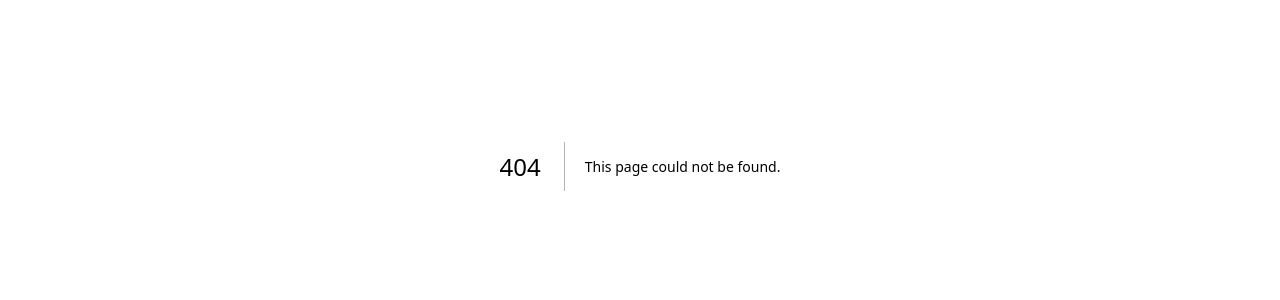
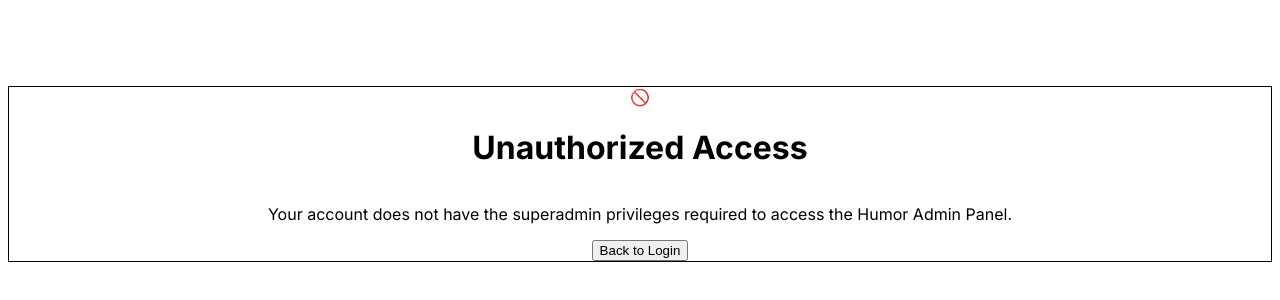
Before and after one commit to catherineavelar/humor-admin-panel, a Next.js app: page /unauthorized in a window 1280 px wide. Before the commit this address had no page. Shown: the part 234-534 px from the top of the page. Built offline with nearby package versions, Linux system fonts and the light colour scheme.

Commit message:
Add unauthorized page

```diff
--- /dev/null
+++ b/src/app/unauthorized/page.tsx
@@ -0,0 +1,21 @@
+'use client'
+
+export default function UnauthorizedPage() {
+    return (
+        <div className="min-h-screen bg-gray-950 flex items-center justify-center">
+            <div className="bg-gray-900 p-10 rounded-2xl border border-gray-800 flex flex-col items-center gap-6 w-full max-w-md text-center">
+                <div className="text-5xl">🚫</div>
+                <h1 className="text-2xl font-bold text-white">Unauthorized Access</h1>
+                <p className="text-gray-400">
+                    Your account does not have the superadmin privileges required to access the Humor Admin Panel.
+                </p>
+                <button
+                    onClick={() => window.location.href = '/login'}
+                    className="bg-white text-gray-900 font-semibold py-3 px-6 rounded-lg hover:bg-gray-100 transition"
+                >
+                    Back to Login
+                </button>
+            </div>
+        </div>
+    )
+}
--- a/src/middlewear.ts
+++ b/src/middleware.ts
@@ -35,10 +35,9 @@ export async function middleware(request: NextRequest) {
             .eq('email', user.email)
             .single()
 
-        // Block if no profile found OR if not superadmin
         if (!profile || profile.is_superadmin !== true) {
-            if (request.nextUrl.pathname !== '/login') {
-                return NextResponse.redirect(new URL('/login', request.url))
+            if (request.nextUrl.pathname !== '/login' && request.nextUrl.pathname !== '/unauthorized') {
+                return NextResponse.redirect(new URL('/unauthorized', request.url))
             }
         }
     }
@@ -47,5 +46,5 @@ export async function middleware(request: NextRequest) {
 }
 
 export const config = {
-    matcher: ['/((?!_next/static|_next/image|favicon.ico|auth/callback).*)'],
+    matcher: ['/((?!_next/static|_next/image|favicon.ico|auth/callback|unauthorized).*)'],
 }
```
